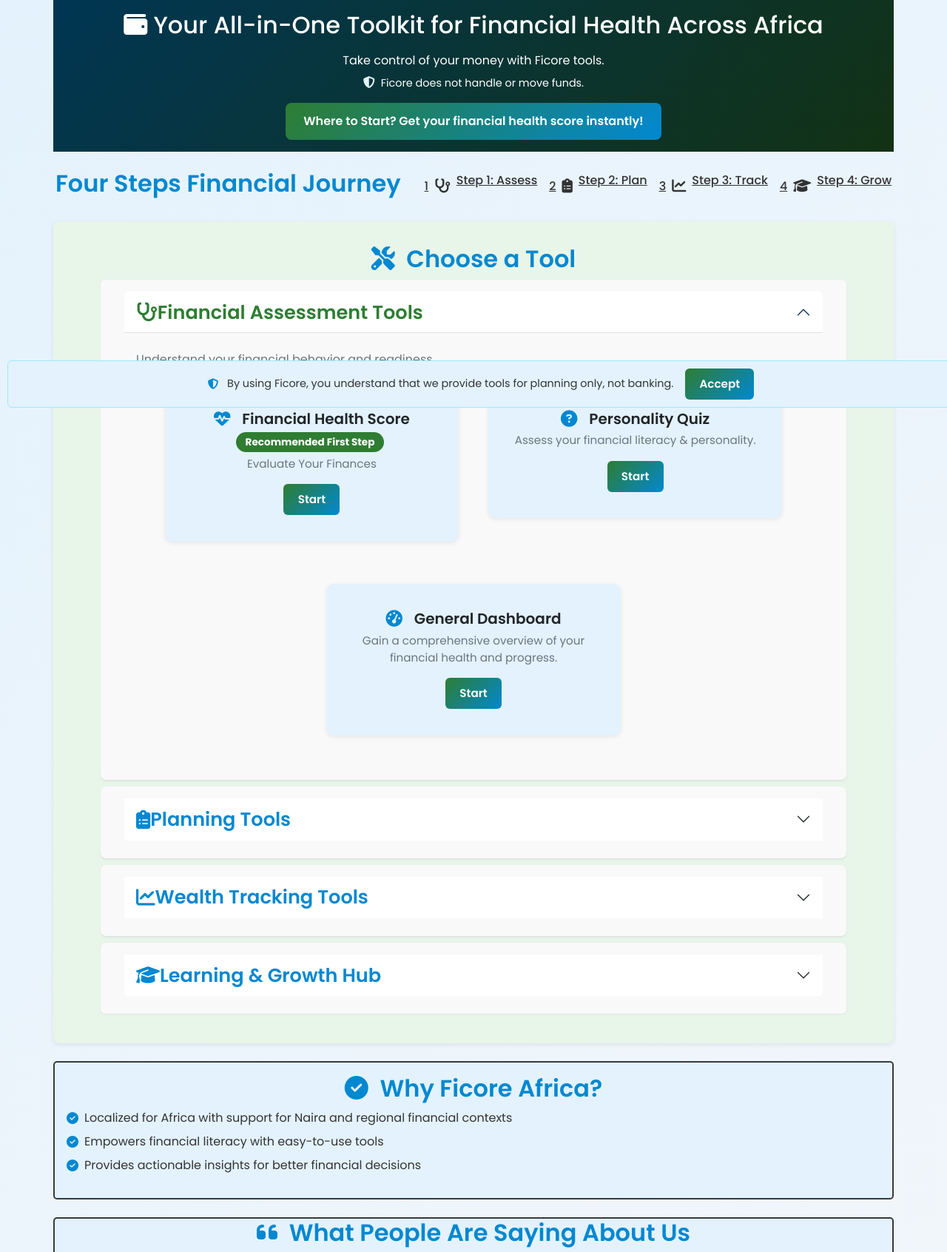
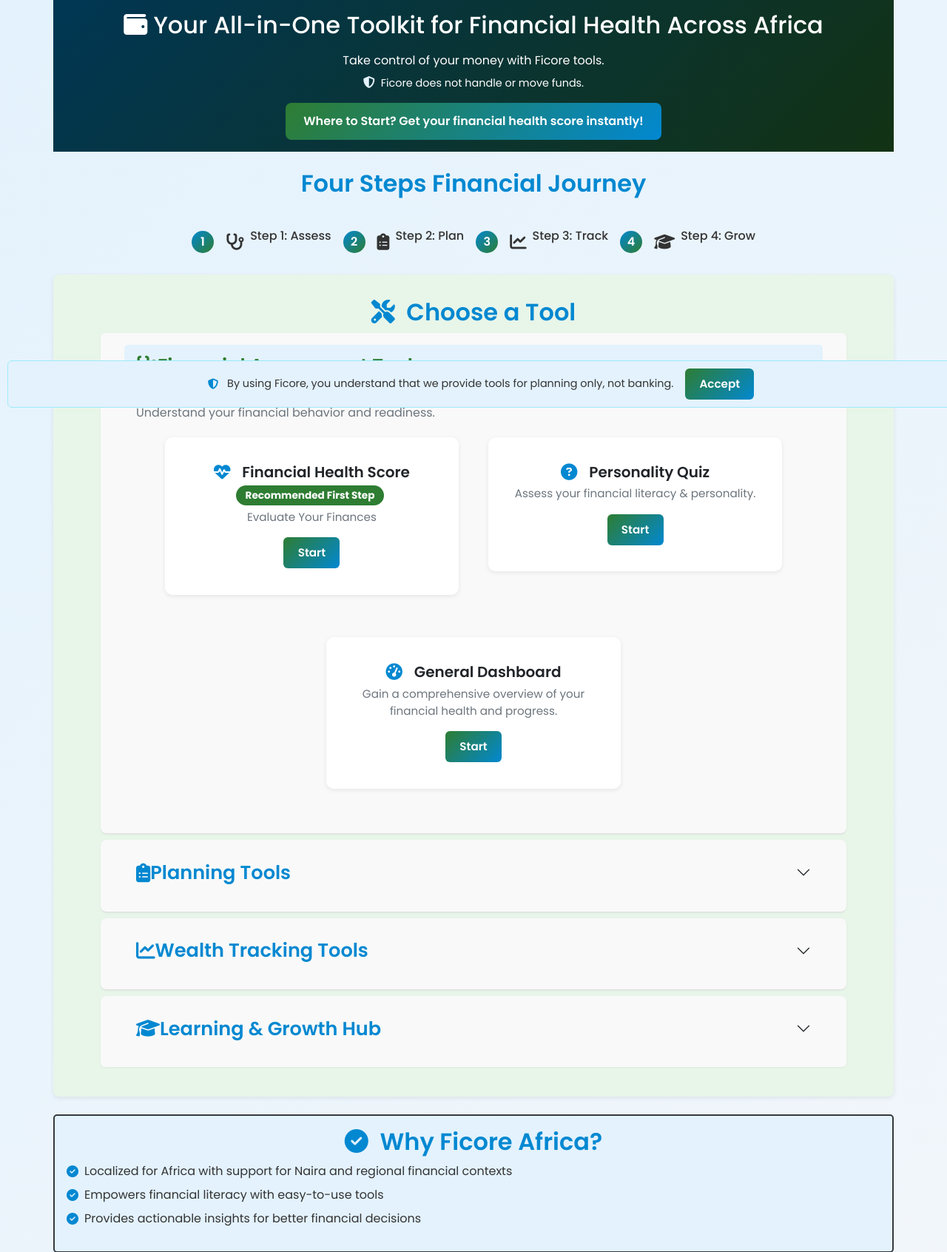
Before and after one commit to ficore-africa/FICORE-TOOLS-SUITE, a Flask app: page / in a window 1280 px wide. Shown: the part 233-1925 px from the top of the page at 74% size. Run offline with Flask 3, Linux system fonts and the light colour scheme; some libraries are stand-ins or nearby versions.

Commit message:
Update styles.css

```diff
--- a/static/css/styles.css
+++ b/static/css/styles.css
@@ -6,7 +6,6 @@
     padding: 10px;
     max-width: 100%;
     overflow-x: hidden;
-    scroll-behavior: smooth; /* Enable smooth scrolling for anchor links */
 }
 
 .container {
@@ -181,7 +180,7 @@
 
 /* Card */
 .card {
-    background:"Not implemented yet" #fff;
+    background: #FFFFFF;
     border-radius: 10px;
     box-shadow: 0 2px 6px rgba(0, 0, 0, 0.08);
     margin-bottom: 0.8rem;
@@ -199,7 +198,7 @@
     box-shadow: 0 2px 6px rgba(0,0,0,0.08);
 }
 .tool-card.custom-card {
-    background-color: #E3F2FD;
+    background-color: #FFFFFF;
 }
 .card-body {
     padding: 1rem;
@@ -247,22 +246,27 @@
     font-size: 1rem;
     font-weight: 500;
     color: #333;
-    text-align: center;
+    text-decoration: none;
+    transition: transform 0.2s ease;
+}
+.journey-step:hover {
+    transform: scale(1.05);
 }
 .journey-icon {
-    font-size: 1.2rem;
+    font-size: 1.4rem;
 }
-.journey-link {
-    text-decoration: none;
-    color: inherit;
+.step-badge {
     display: flex;
-    flex-direction: column;
     align-items: center;
-}
-.journey-link:hover .journey-icon,
-.journey-link:hover p {
-    color: #007bff;
-    transition: color 0.3s ease;
+    justify-content: center;
+    width: 30px;
+    height: 30px;
+    background: linear-gradient(135deg, #0288D1, #2E7D32);
+    color: white;
+    border-radius: 50%;
+    font-weight: 600;
+    font-size: 1rem;
+    margin-right: 0.5rem;
 }
 
 /* Tools Section */
@@ -309,7 +313,7 @@
     font-size: 1.6rem;
     font-weight: 600;
     color: #0288D1;
-    background-color: #ffffff !important;
+    background-color: #f9f9f9;
     border: none;
     padding: 0.8rem 1rem;
     transition: background-color 0.3s ease, color 0.3s ease;
@@ -356,6 +360,18 @@
 .tool-card button {
     padding: 0.6rem 1.2rem;
     font-size: 0.95rem;
+}
+
+/* Financial Health Score Badge */
+@media (max-width: 576px) {
+    .tool-card:has(.badge-success) .card-title {
+        flex-direction: column;
+        align-items: center;
+    }
+    .tool-card:has(.badge-success) .badge-success {
+        margin-top: 0.5rem;
+        margin-right: 0;
+    }
 }
 
 /* Tool Header */
```
